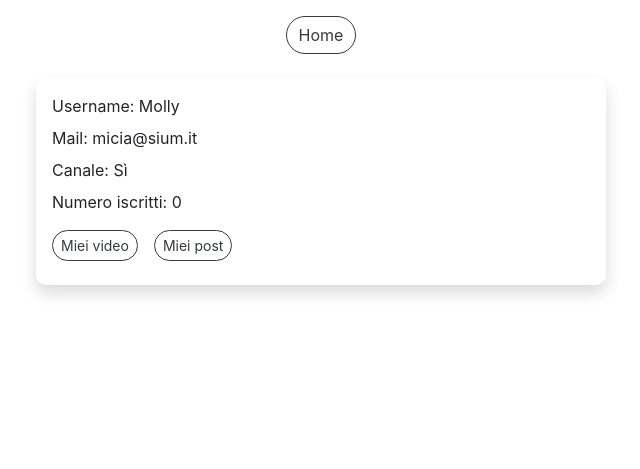
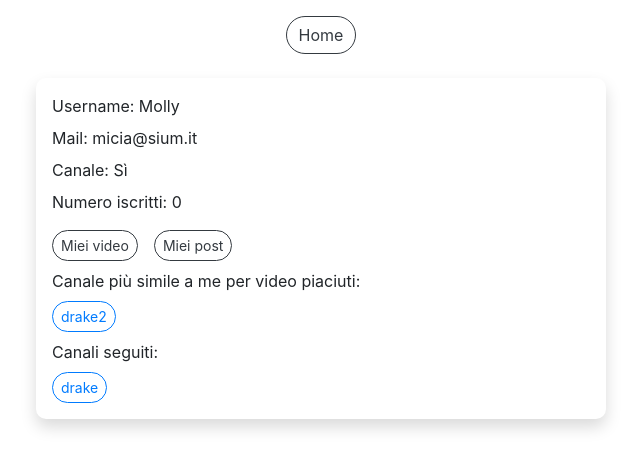
Before and after one commit to EmanueleArte/Progetto-DB, a PHP site: page /info.php in a window 1280 px wide. Shown: the top 469 px of the page, without its empty margins (319-959 px from the left). Run offline with PHP 8.4, Linux system fonts and the light colour scheme; a user stored in the database is signed in; data comes from the database, SQL or seed files in the repository.

Commit message:
Adds and fixes

```diff
--- a/canale.php
+++ b/canale.php
@@ -57,7 +57,9 @@
           if(count($ris)>0) {
             echo '<button type="button" class="btn btn-primary ml-4" onclick="location.href=\'iscrizione.php?canale='. $_GET["canale"] .'&iscrizione=0\'">Iscritto</button>';
           } else {
-            echo '<button type="button" class="btn btn-outline-primary ml-4" onclick="location.href=\'iscrizione.php?canale='. $_GET["canale"] .'&iscrizione=1\'">Iscriviti</button>';
+            if($row["IdAccount"]!=$_SESSION["loginID"]) {
+              echo '<button type="button" class="btn btn-outline-primary ml-4" onclick="location.href=\'iscrizione.php?canale='. $_GET["canale"] .'&iscrizione=1\'">Iscriviti</button>';
+            }
           }
         ?>
         </h4>
--- a/info.php
+++ b/info.php
@@ -39,6 +39,7 @@
       <?php
         $canaleStr="No";
         if($canale) $canaleStr="Sì";
+        // Dati base
         foreach($ris as $row) {
           echo '<div class="mb-2">Username: '. $row["Username"] .'</div>
                 <div class="mb-2">Mail: '. $row["Mail"] .'</div>
@@ -50,6 +51,35 @@
           } else {
             echo '<button type="button" class="btn btn-outline-dark btn-sm mt-2 mb-2" onclick="confirmChannel()">Attiva canale</button>';
           }
+
+          // Canale più simile a me per video piaciuti
+          echo '<div>Canale più simile a me per video piaciuti:';
+          $sql="SELECT Username, count(a1.IdAccount) AS num FROM Accounts a1, Playlists p1, Composizioni_playlists c1 WHERE a1.IdAccount=p1.IdAccount AND p1.IdPlaylist=c1.IdPlaylist AND a1.Canale=1 AND p1.TipoPlaylist=2
+                AND a1.IdAccount!=? AND c1.IdVideo=ANY(SELECT c2.IdVideo FROM Playlists p2, Composizioni_playlists c2 WHERE p2.IdPlaylist=c2.IdPlaylist AND p2.TipoPlaylist=2 AND p2.IdAccount=?)
+                GROUP BY a1.IdAccount ORDER BY num DESC LIMIT 1";
+          $query=$db->prepare($sql);
+          $dati=array($_SESSION["loginID"], $_SESSION["loginID"]);
+          $query->execute($dati);
+          $ris=$query->fetchAll();
+          if(count($ris)==0) {
+            echo '<p class="text-muted">Non hai video piaciuti.</p>';
+          }
+          foreach($ris as $row) {
+            echo '<div class="mt-2 mb-2"><button type="button" class="btn btn-outline-primary btn-sm" onclick="location.href=\'canale.php?canale='. $row["Username"] .'\'">'. $row["Username"].$row["num"] .'</button></div>';
+          }
+          echo '</div>';
+
+          // Canali seguiti
+          echo '<div>Canali seguiti:<div>';
+          $sql="SELECT * FROM Accounts a, Iscrizioni i WHERE a.IdAccount=i.IdCanale AND i.IdIscritto=?";
+          $query=$db->prepare($sql);
+          $dati=array($_SESSION["loginID"]);
+          $query->execute($dati);
+          $ris=$query->fetchAll();
+          foreach($ris as $row) {
+            echo '<button type="button" class="btn btn-outline-primary btn-sm mr-3 mt-2" onclick="location.href=\'canale.php?canale='. $row["Username"] .'\'">'. $row["Username"] .'</button>';
+          }
+          echo '</div></div>';
         }
       ?>
       </div>
--- a/js/functions.js
+++ b/js/functions.js
@@ -42,9 +42,8 @@ function saveVisual() {
   formData.append("idVideo", videoID);
   formData.append("tempoVis", getCurrTime());
   urlParams.set("time", getCurrTime());
-  //window.location.search=urlParams.toString();
   postData('save_visualiz.php', formData)
-  .then((res)=>{
+  .then((data)=>{
   });
 }
 
```
